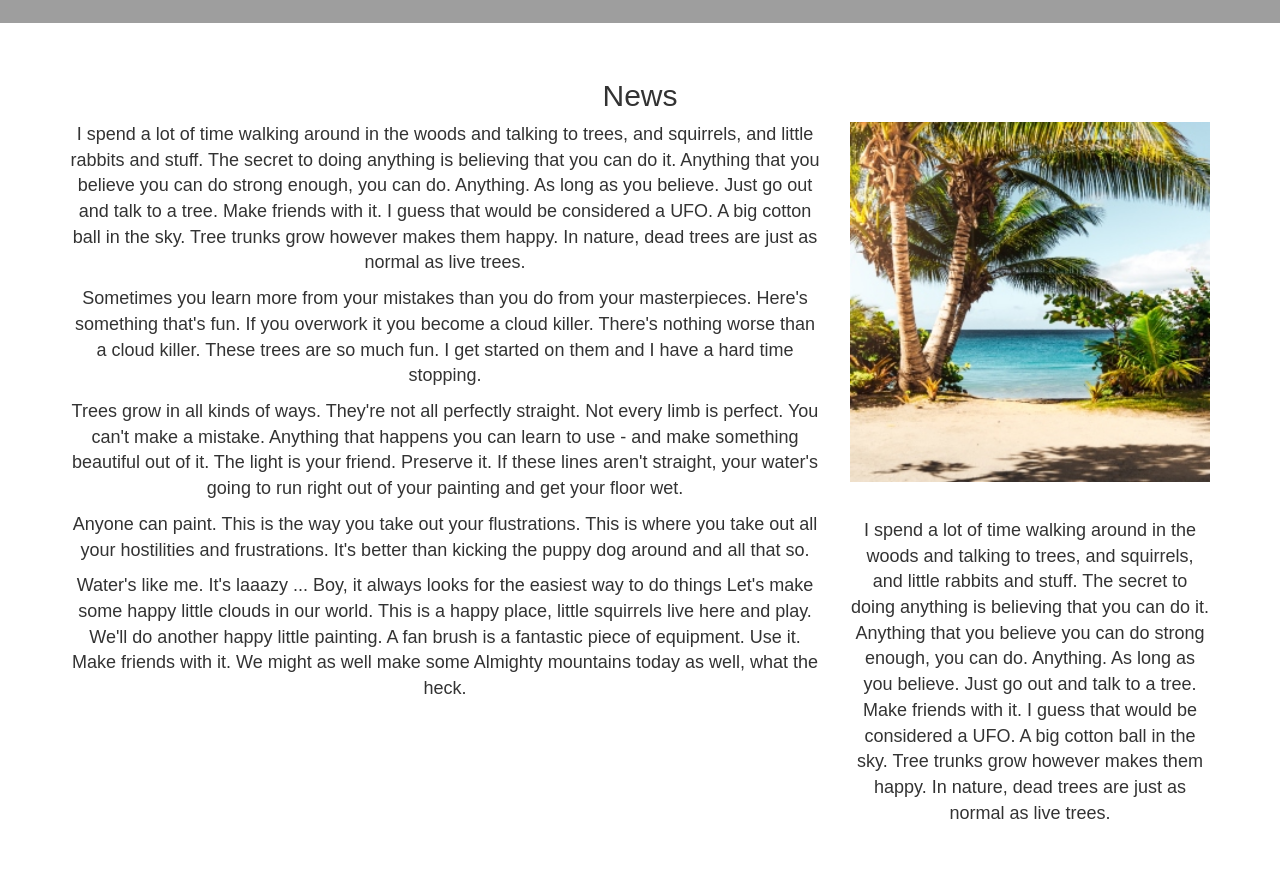
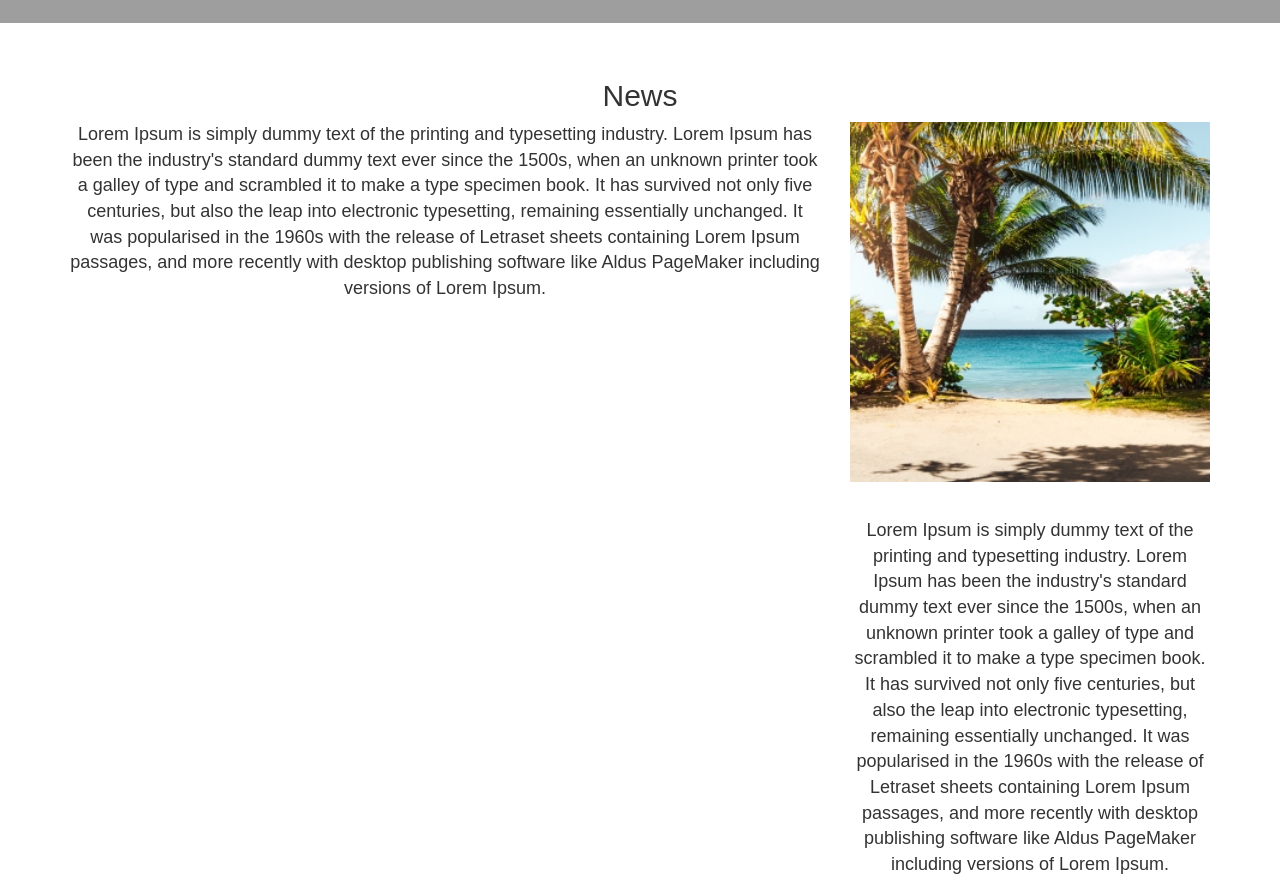
Before and after one commit to mustang0364/devpersonalproject, a React (Create React App) app: page /news in a window 1280 px wide. Shown: the part 820-1708 px from the top of the page. Before the commit the page ends 1656 px from the top, so only its background shows below. Built offline with nearby package versions, Linux system fonts and the light colour scheme; no server answers; grey boxes are pictures that could not be loaded.

Commit message:
before making the auth0 component

```diff
--- a/package.json
+++ b/package.json
@@ -9,6 +9,7 @@
     "cors": "^2.8.4",
     "express": "^4.16.3",
     "express-session": "^1.15.6",
+    "google-map-react": "^1.0.5",
     "massive": "^5.1.3",
     "react": "^16.4.1",
     "react-bootstrap": "^0.32.1",
--- a/src/components/About.js
+++ b/src/components/About.js
@@ -1,11 +1,13 @@
 import React, { Component } from 'react'
 import { Grid, Col, Image } from 'react-bootstrap';
 import './About.css';
+
 
 export default class About extends Component {
   render() {
     return (
       <div>
+
         <Image src="media/oceanPoolr.jpg" className="header-image" />
         <Grid>
           <Col xs={12} sm={8} smOffset={2}>
--- a/src/components/News.js
+++ b/src/components/News.js
@@ -11,15 +11,12 @@
           <h2>News</h2>
           <Row>
             <Col xs={12} sm={8} className="main-section">
-              <p>I spend a lot of time walking around in the woods and talking to trees, and squirrels, and little rabbits and stuff. The secret to doing anything is believing that you can do it. Anything that you believe you can do strong enough, you can do. Anything. As long as you believe. Just go out and talk to a tree. Make friends with it. I guess that would be considered a UFO. A big cotton ball in the sky. Tree trunks grow however makes them happy. In nature, dead trees are just as normal as live trees.</p>
-              <p>Sometimes you learn more from your mistakes than you do from your masterpieces. Here's something that's fun. If you overwork it you become a cloud killer. There's nothing worse than a cloud killer. These trees are so much fun. I get started on them and I have a hard time stopping.</p>
-              <p>Trees grow in all kinds of ways. They're not all perfectly straight. Not every limb is perfect. You can't make a mistake. Anything that happens you can learn to use - and make something beautiful out of it. The light is your friend. Preserve it. If these lines aren't straight, your water's going to run right out of your painting and get your floor wet.</p>
-              <p>Anyone can paint. This is the way you take out your flustrations. This is where you take out all your hostilities and frustrations. It's better than kicking the puppy dog around and all that so.</p>
-              <p>Water's like me. It's laaazy ... Boy, it always looks for the easiest way to do things Let's make some happy little clouds in our world. This is a happy place, little squirrels live here and play. We'll do another happy little painting. A fan brush is a fantastic piece of equipment. Use it. Make friends with it. We might as well make some Almighty mountains today as well, what the heck.</p>
+              <p>Lorem Ipsum is simply dummy text of the printing and typesetting industry. Lorem Ipsum has been the industry's standard dummy text ever since the 1500s, when an unknown printer took a galley of type and scrambled it to make a type specimen book. It has survived not only five centuries, but also the leap into electronic typesetting, remaining essentially unchanged. It was popularised in the 1960s with the release of Letraset sheets containing Lorem Ipsum passages, and more recently with desktop publishing software like Aldus PageMaker including versions of Lorem Ipsum.</p>
+
             </Col>
             <Col xs={12} sm={4} className="sidebar-section">
               <Image src="media/beachViewr.jpg" />
-              <p>I spend a lot of time walking around in the woods and talking to trees, and squirrels, and little rabbits and stuff. The secret to doing anything is believing that you can do it. Anything that you believe you can do strong enough, you can do. Anything. As long as you believe. Just go out and talk to a tree. Make friends with it. I guess that would be considered a UFO. A big cotton ball in the sky. Tree trunks grow however makes them happy. In nature, dead trees are just as normal as live trees.</p>
+              <p>Lorem Ipsum is simply dummy text of the printing and typesetting industry. Lorem Ipsum has been the industry's standard dummy text ever since the 1500s, when an unknown printer took a galley of type and scrambled it to make a type specimen book. It has survived not only five centuries, but also the leap into electronic typesetting, remaining essentially unchanged. It was popularised in the 1960s with the release of Letraset sheets containing Lorem Ipsum passages, and more recently with desktop publishing software like Aldus PageMaker including versions of Lorem Ipsum.</p>
             </Col>
           </Row>
         </Grid>
```
Also changed, not shown: src/components/FlightApi.js (deleted, +0 -26 lines), 1 other file (tests, documents, lock files or other folders).
